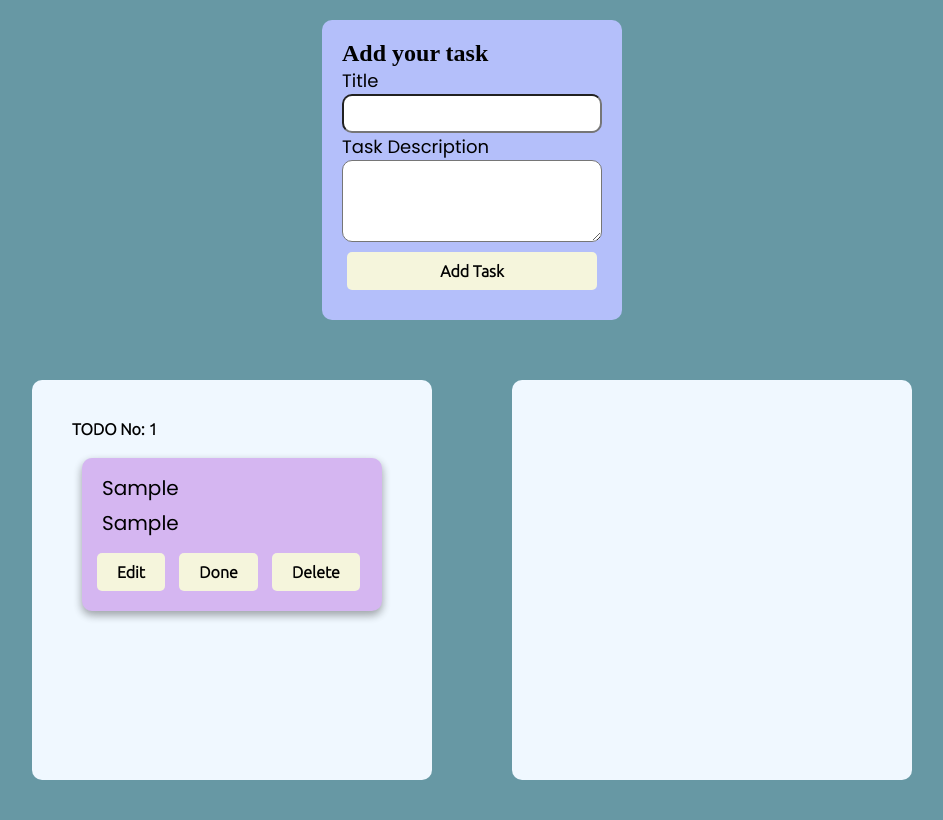
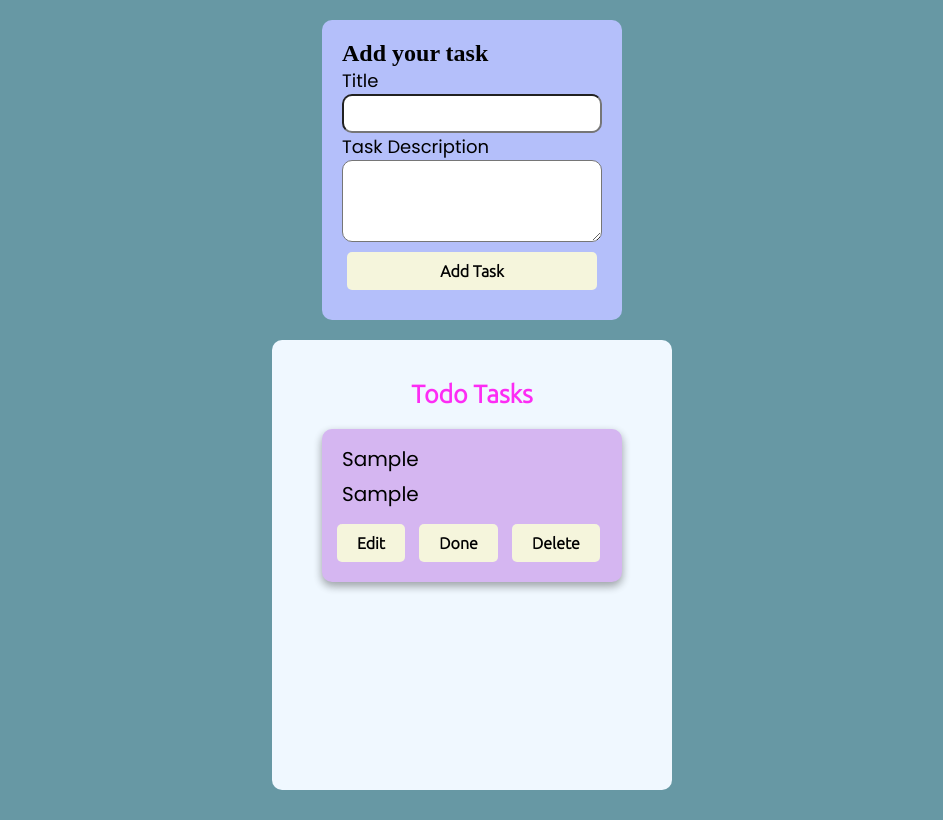
Before and after one commit to kantakshay/CRUD-app, a plain HTML site: page index.html in a window 1280 px wide. Both pictures are taken after typing "Sample", "Sample" into the empty fields and a click on the button "Add Task". Shown: the whole page, without its empty margins (168-1111 px from the left). Drawn offline with Linux system fonts and the light colour scheme.

Commit message:
Hide boxes if no data in array

```diff
--- a/app.js
+++ b/app.js
@@ -4,6 +4,9 @@ const input_disc = document.getElementById("input-disc");
 const msg = document.getElementById("msg");
 const post = document.getElementById("post");
 const doneTaskdiv = document.getElementById("doneTask");
+const displayPost = document.querySelector(".display-task-post")
+const displayDoneTask = document.querySelector(".display-task-done")
+
 
 form.addEventListener("submit", (e) => {
   e.preventDefault();
@@ -18,7 +21,12 @@ const validation = () => {
     addData();
   }
 };
-
+const checkLocalStorageData = () => {
+  let data = JSON.parse(localStorage.getItem("data")) || [];
+  let taskDone = JSON.parse(localStorage.getItem("doneData")) || [];
+  displayPost.style.display = data.length > 0 ? "block" : "none";
+  displayDoneTask.style.display = taskDone.length > 0 ? "block" : "none";
+};
 let data = [];
 
 const addData = () => {
@@ -33,9 +41,7 @@ const addData = () => {
 const postData = () => {
   post.innerHTML = "";
   data.map((value, id) => {
-    return (post.innerHTML += ` <div><h4 class='todo-count'>TODO No: ${
-      id + 1
-    }</h2><div id=${id} class="post-task">
+    return (post.innerHTML += ` <div id=${id} class="post-task">
 
     <div draggable="true">
 
@@ -53,13 +59,19 @@ const postData = () => {
     </div>`);
   });
   resetForm();
+  checkLocalStorageData()
 };
 
 const resetForm = () => {
   input.value = "";
   input_disc.value = "";
 };
-
+const deletePost = (e) => {
+  e.parentElement.parentElement.remove();
+  data.splice(e.parentElement.parentElement.id, 1);
+  localStorage.setItem("data", JSON.stringify(data));
+  checkLocalStorageData()
+};
 const editPost = (e) => {
   let selectTask = e.parentElement.previousElementSibling;
   input.value = selectTask.children[0].innerHTML;
@@ -68,11 +80,7 @@ const editPost = (e) => {
   deletePost(e);
 };
 
-const deletePost = (e) => {
-  e.parentElement.parentElement.parentElement.remove();
-  data.splice(e.parentElement.parentElement.id, 1);
-  localStorage.setItem("data", JSON.stringify(data));
-};
+
 
 let taskDone = [];
 
@@ -84,14 +92,13 @@ const doneTask = (e) => {
   localStorage.setItem("doneData", JSON.stringify(taskDone));
   deletePost(e);
   addDoneTask();
+  checkLocalStorageData()
 };
 
 const addDoneTask = () => {
   doneTaskdiv.innerHTML = "";
   taskDone.map((val, id) => {
-    return (doneTaskdiv.innerHTML += `<h4 class='todo-count'>Task Done: ${
-      id + 1
-    }</h2><div id=${id} class="done-task">
+    return (doneTaskdiv.innerHTML += `<div id=${id} class="done-task">
       <p class="para">${val.tilte}</p>
       <p class="para">${val.disc}</p>
       <div>
@@ -101,14 +108,18 @@ const addDoneTask = () => {
   });
 };
 const deleteDoneTask = (e) => {
-  e.parentElement.parentElement.parentElement.remove();
+  e.parentElement.parentElement.remove();
   taskDone.splice(e.parentElement.parentElement.id, 1);
   localStorage.setItem("doneData", JSON.stringify(taskDone));
+  checkLocalStorageData()
 };
+
+
 
 (() => {
   data = JSON.parse(localStorage.getItem("data")) || [];
   taskDone = JSON.parse(localStorage.getItem("doneData")) || [];
   postData();
   addDoneTask();
+  checkLocalStorageData()
 })();
--- a/index.html
+++ b/index.html
@@ -16,7 +16,7 @@
 
           <input type="text" id="input" class="input-field" />
 
-          <label for="disc" class="lable">Task Description</label>
+          <label for="input-disc" class="lable">Task Description</label>
 
           <textarea
             type="text"
@@ -29,8 +29,20 @@
       </div>
       <div class="display">
         <div class="display-task">
-          <div id="post"></div>
-          <div id="doneTask"></div>
+<div class="display-task-post">
+  <h3>Todo Tasks</h3>
+
+  <div id="post">
+  </div>
+</div>
+         <div class="display-task-done">
+          <h3>Completed Tasks</h3>
+
+          <div id="doneTask">
+
+          </div>
+         </div>
+
         </div>
       </div>
     </div>
--- a/style.css
+++ b/style.css
@@ -43,13 +43,13 @@ body {
   flex-direction: row;
 }
 
-#post,
-#doneTask {
+.display-task-post,
+.display-task-done {
   width: 400px;
-  height: 400px;
+  height: 450px;
   padding: 40px;
   border-radius: 10px;
-  margin: 40px;
+  margin:  0 10px 10px 10px;
   background-color: aliceblue;
   overflow-y: scroll;
 }
@@ -57,6 +57,14 @@ body {
   display: none;
 }
 
+.display-task-post>h3,
+.display-task-done>h3 {
+  font-size: 25px;
+  font-weight: bolder;
+  font-family: "ubuntu";
+  text-align: center;
+  color: rgba(255, 0, 242, 0.822);
+}
 .post-task,
 .done-task {
   margin: 20px 10px;
@@ -72,9 +80,7 @@ body {
   background-color: rgb(189, 241, 182);
   padding: 10px;
 }
-.todo-count {
-  font-family: Ubuntu;
-}
+
 .para {
   margin: 5px 10px;
   font-size: 20px;
```
